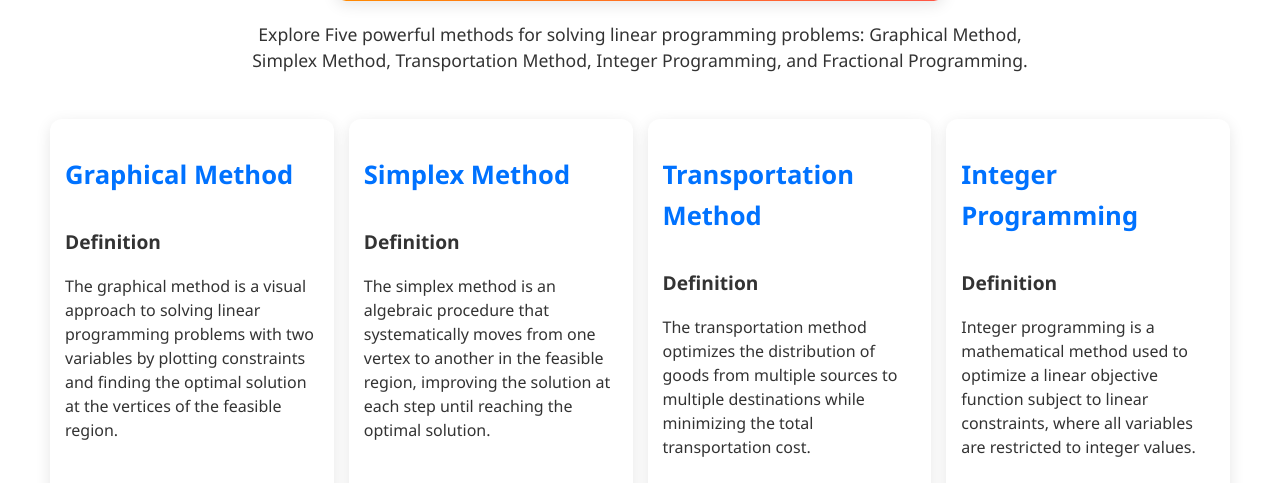
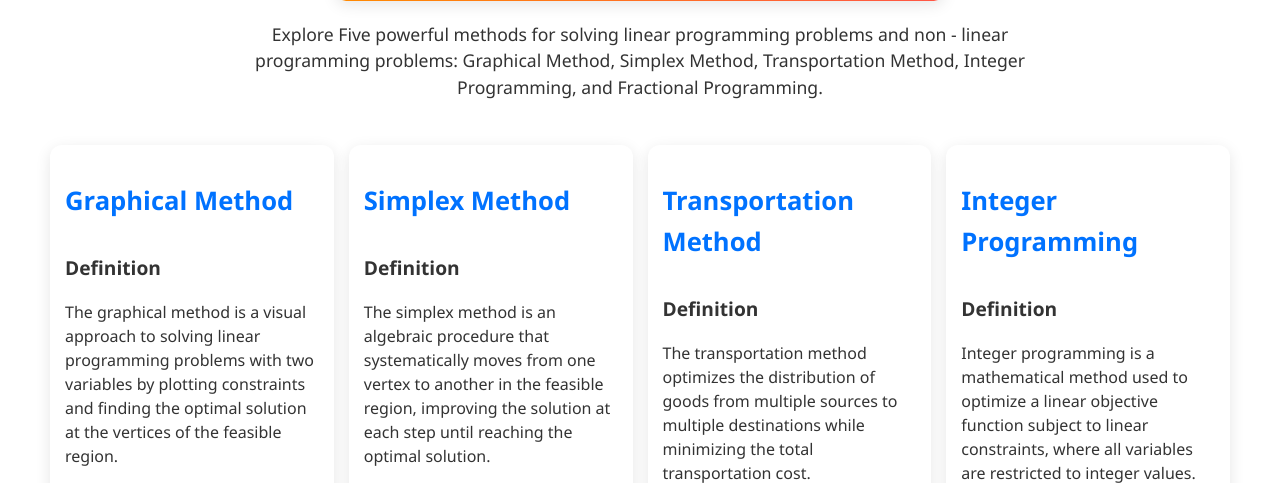
Before and after one commit to Rushikannan2/MP_Project, a Django app: page / in a window 1280 px wide. Shown: the part 573-1056 px from the top of the page. Run offline with Django 5.2, Linux system fonts and the light colour scheme.

Commit message:
Update home.html
Update home.html

```diff
--- a/graphapp/templates/graphapp/home.html
+++ b/graphapp/templates/graphapp/home.html
@@ -327,7 +327,7 @@
             <div class="header-gif">
                 <img src="https://imgur.com/Y8ZsEYk.gif" alt="Linear Programming Methods Animation">
             </div>
-            <p>Explore Five powerful methods for solving linear programming problems: Graphical Method, Simplex Method, Transportation Method, Integer Programming, and Fractional Programming.</p>
+            <p>Explore Five powerful methods for solving linear programming problems and non - linear programming problems: Graphical Method, Simplex Method, Transportation Method, Integer Programming, and Fractional Programming.</p>
         </div>
 
         <div class="methods-grid">
```
